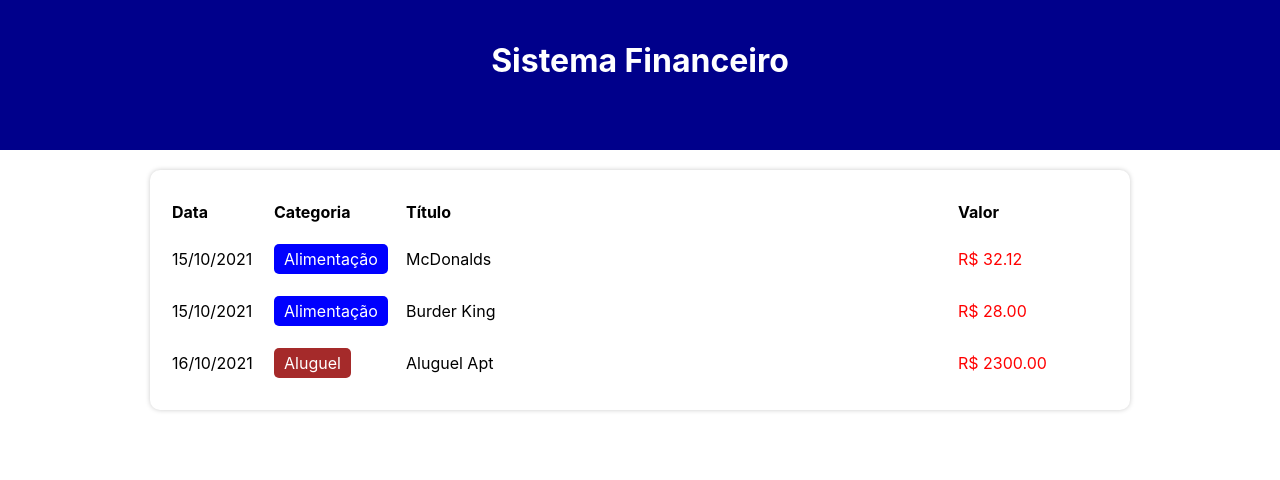
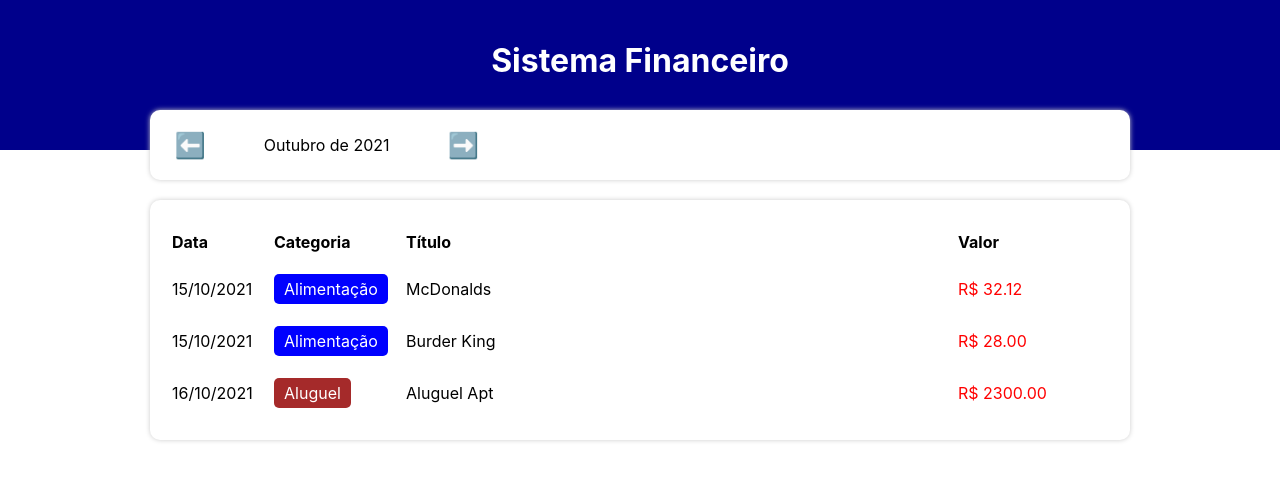
Before and after one commit to LeonardoPilatti/sistemaFinanceiro_ReactJs_Typescript, a React (Create React App) app: page / in a window 1280 px wide. Shown: the top 480 px of the page. Built offline with nearby package versions, Linux system fonts and the light colour scheme.

Commit message:
criando o layout e as funções

```diff
--- a/src/App.tsx
+++ b/src/App.tsx
@@ -6,15 +6,22 @@
 import { items } from './data/items';
 import { filterListByMonth, getCurrentMonth } from './helpers/dateFilter';
 import TableArea from './components/TableArea';
+import InfoArea from './components/InfoArea';
 
 const App = () => {
   const [list, setList] = React.useState(items);  /// complete list;
   const [filteredList, setFilteredList] = React.useState<Item[]>([]);
   const [currentMonth, setCurrentMonth] = React.useState(getCurrentMonth());    /// aqui está armazenado o mês atual no currentMonth;
+  const [income, setIncome] = React.useState(0);  /// renda;
+  const [expense, setExpense] = React.useState(0);  /// despesa;
 
   React.useEffect(() => {
     setFilteredList( filterListByMonth(list, currentMonth) );
   }, [list, currentMonth]);
+
+  const handleMonthChange = (newMonth: string) => {
+    setCurrentMonth(newMonth);
+  }
 
   return (
     <C.Container>
@@ -22,6 +29,12 @@
         <C.HeaderText>Sistema Financeiro</C.HeaderText>
       </C.Header>
       <C.Body>
+        <InfoArea
+          currentMonth={currentMonth}
+          onMonthChange={handleMonthChange}
+          income={income}
+          expense={expense}
+        />
         {/* area de inserção */}
         <TableArea list={filteredList} />
       </C.Body>
--- /dev/null
+++ b/src/components/InfoArea/index.tsx
@@ -0,0 +1,42 @@
+import React from 'react';
+import { formatCurrentMonth } from '../../helpers/dateFilter';
+import * as C from './styles';
+
+type Props = {
+  currentMonth: string;
+  onMonthChange: (newMonth: string) => void;
+  income: number;
+  expense: number;
+};
+
+const InfoArea = ({currentMonth, onMonthChange, income, expense}: Props) => {
+
+  const handlePrevMonth = () => {
+    let [year, month] = currentMonth.split('-');
+    let currentDate = new Date(parseInt(year), parseInt(month) - 1, 1 );
+    currentDate.setMonth(currentDate.getMonth() - 1 );
+    onMonthChange(`${currentDate.getFullYear()}-${currentDate.getMonth() + 1}`);
+  };
+
+  const handleNextMonth = () => {
+    let [year, month] = currentMonth.split('-');
+    let currentDate = new Date(parseInt(year), parseInt(month) - 1, 1 );
+    currentDate.setMonth(currentDate.getMonth() + 1 );
+    onMonthChange(`${currentDate.getFullYear()}-${currentDate.getMonth() + 1}`);
+  };
+
+  return (
+    <C.Container>
+      <C.MonthArea>
+        <C.MonthArrow onClick={handlePrevMonth} >⬅️</C.MonthArrow>
+        <C.MonthTitle>{formatCurrentMonth(currentMonth)}</C.MonthTitle>
+        <C.MonthArrow onClick={handleNextMonth} >➡️</C.MonthArrow>
+      </C.MonthArea>
+      <C.ResumeArea>
+
+      </C.ResumeArea>
+    </C.Container>
+  )
+};
+
+export default InfoArea;
--- /dev/null
+++ b/src/components/InfoArea/styles.ts
@@ -0,0 +1,33 @@
+import styled from "styled-components";
+
+export const Container = styled.div`
+  background-color: #fff;
+  box-shadow: 0px 0px 5px #ccc;
+  border-radius: 10px;
+  padding: 20px;
+  margin-top: -40px;
+  display: flex;
+  align-items: center;
+`;
+
+export const MonthArea = styled.div`
+  flex: 1;
+  display: flex;
+  align-items: center;
+`;
+
+export const MonthArrow = styled.div`
+  width: 40px;
+  text-align: center;
+  font-size: 25px;
+  cursor: pointer;
+`;
+
+export const MonthTitle = styled.div`
+  flex: 1;
+  text-align: center;
+`;
+
+export const ResumeArea = styled.div`
+  flex: 2;
+`;
--- /dev/null
+++ b/src/components/ResumeItem/styles.ts
@@ -0,0 +1 @@
+import styled from "styled-components";
--- a/src/helpers/dateFilter.ts
+++ b/src/helpers/dateFilter.ts
@@ -28,3 +28,9 @@
 }
 
 export const addZeroToDate = (n: number): string => n < 10 ? `0${n}` : `${n}`;
+
+export const formatCurrentMonth = (currentMonth: string): string => {
+  let [year, month] = currentMonth.split('-');
+  let months = ['Janeiro', 'Fevereiro', 'Março', 'Abril', 'Maio', 'Junho', 'Julho', 'Agosto', 'Setembro', 'Outubro', 'Novembro', 'Dezembro'];
+  return `${months[parseInt(month) - 1]} de ${year}`;
+};
```
Also changed, not shown: src/components/ResumeItem/index.tsx (added, +12 -0 lines).
